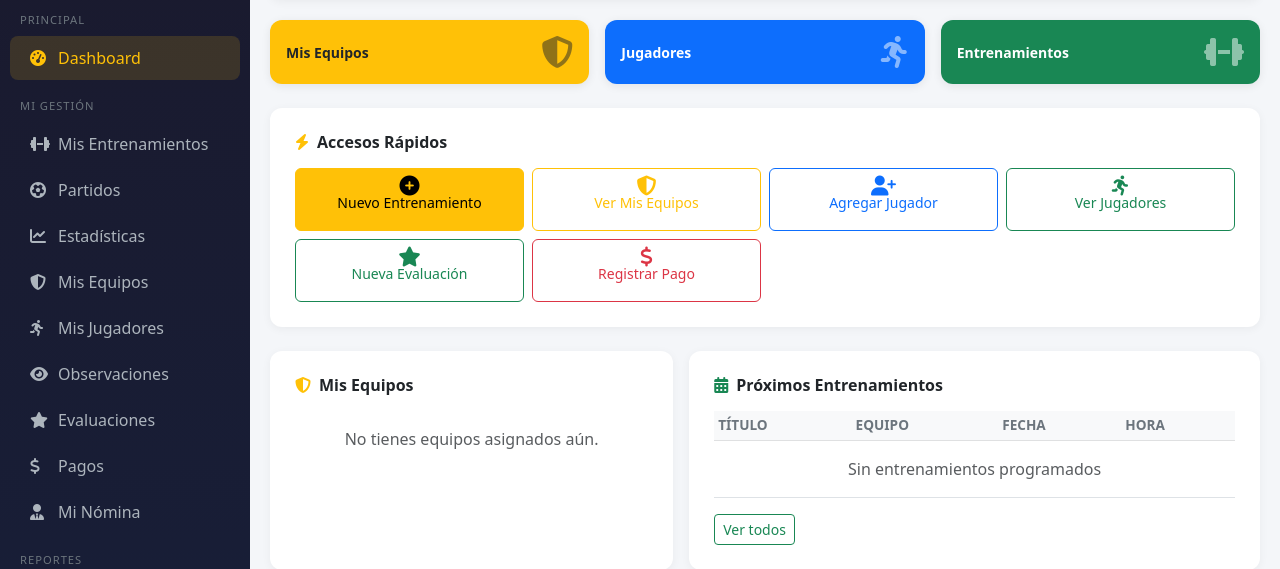
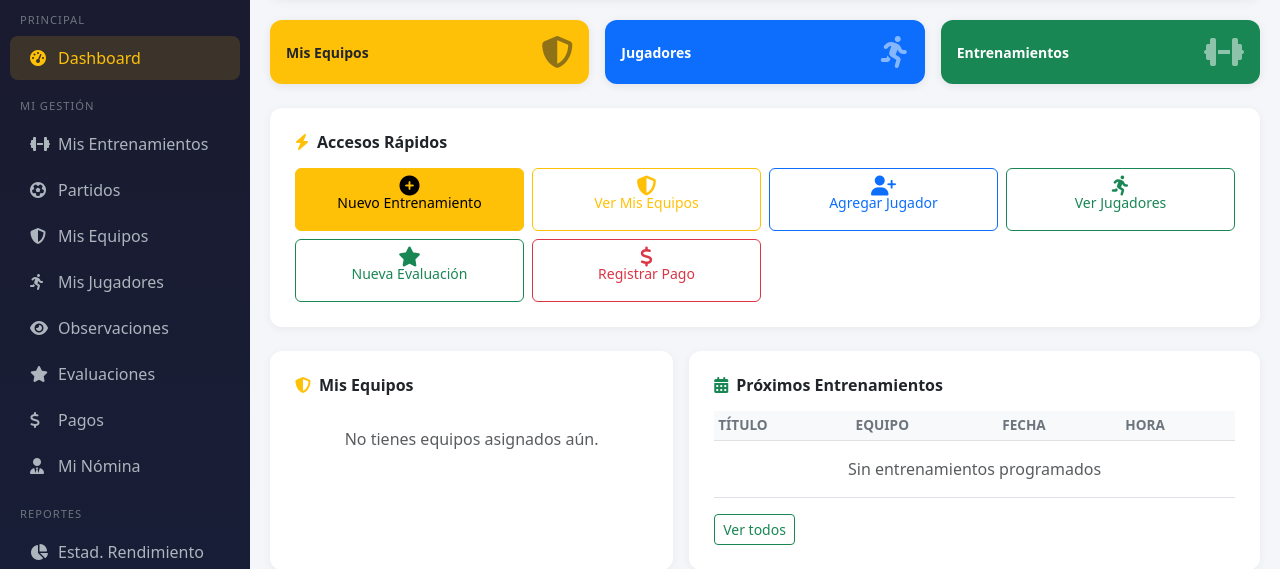
Before and after one commit to jfalla-bit/SportByMe, a Django app: template templates/entrenador/dashboard.html in a window 1280 px wide. Shown: the part 81-650 px from the top of the page. Run offline with Django 5.2, Linux system fonts and the light colour scheme; the template is opened without the code that fills it, so the values that code supplies are empty.

Commit message:
correccion de actualizaciones

```diff
--- a/templates/entrenador/base_entrenador.html
+++ b/templates/entrenador/base_entrenador.html
@@ -90,9 +90,6 @@
         </a>
         <a href="/entrenador/partidos/" class="nav-link {% block nav_partidos %}{% endblock %}">
             <i class="fas fa-futbol me-2"></i>Partidos
-        </a>
-        <a href="/entrenador/estadisticas/" class="nav-link {% block nav_estadisticas %}{% endblock %}">
-            <i class="fas fa-chart-line me-2"></i>Estadísticas
         </a>
         <a href="/entrenador/mis-equipos/" class="nav-link {% block nav_equipos %}{% endblock %}">
             <i class="fas fa-shield-alt me-2"></i>Mis Equipos
```
